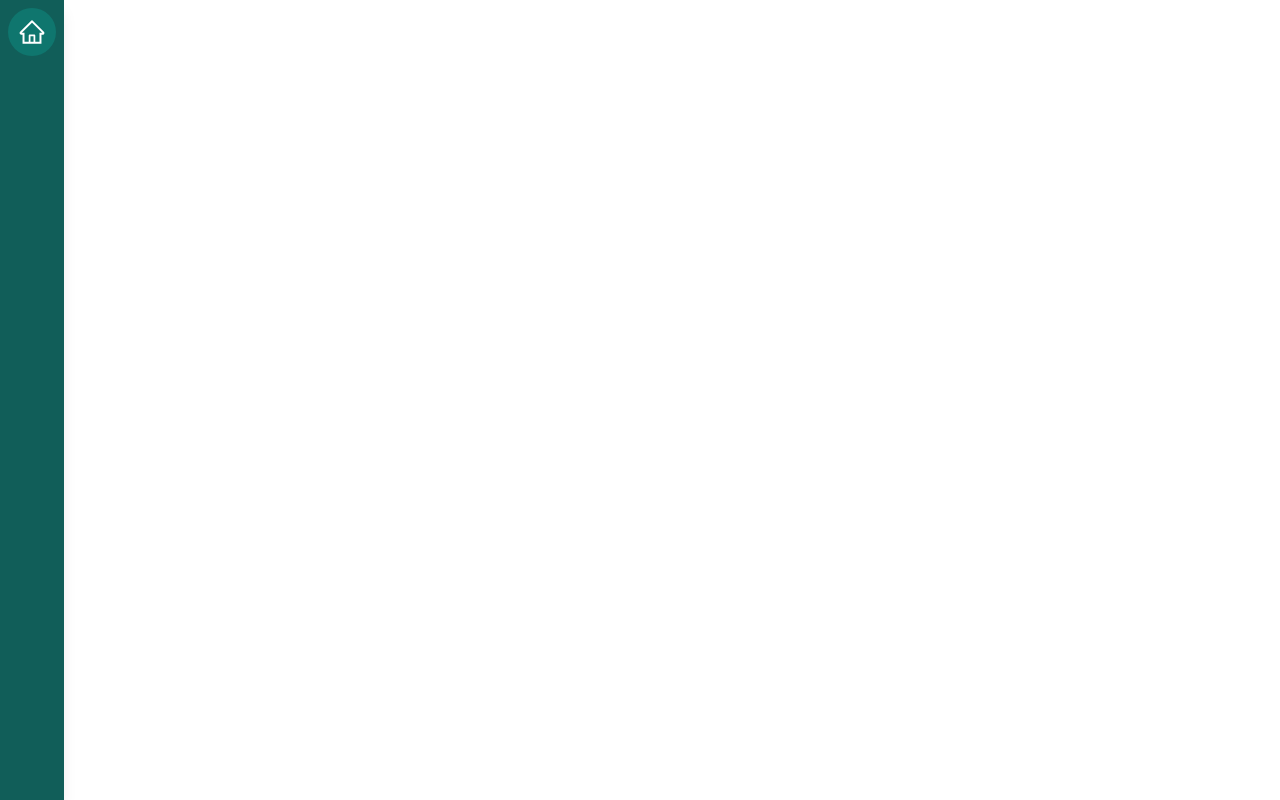
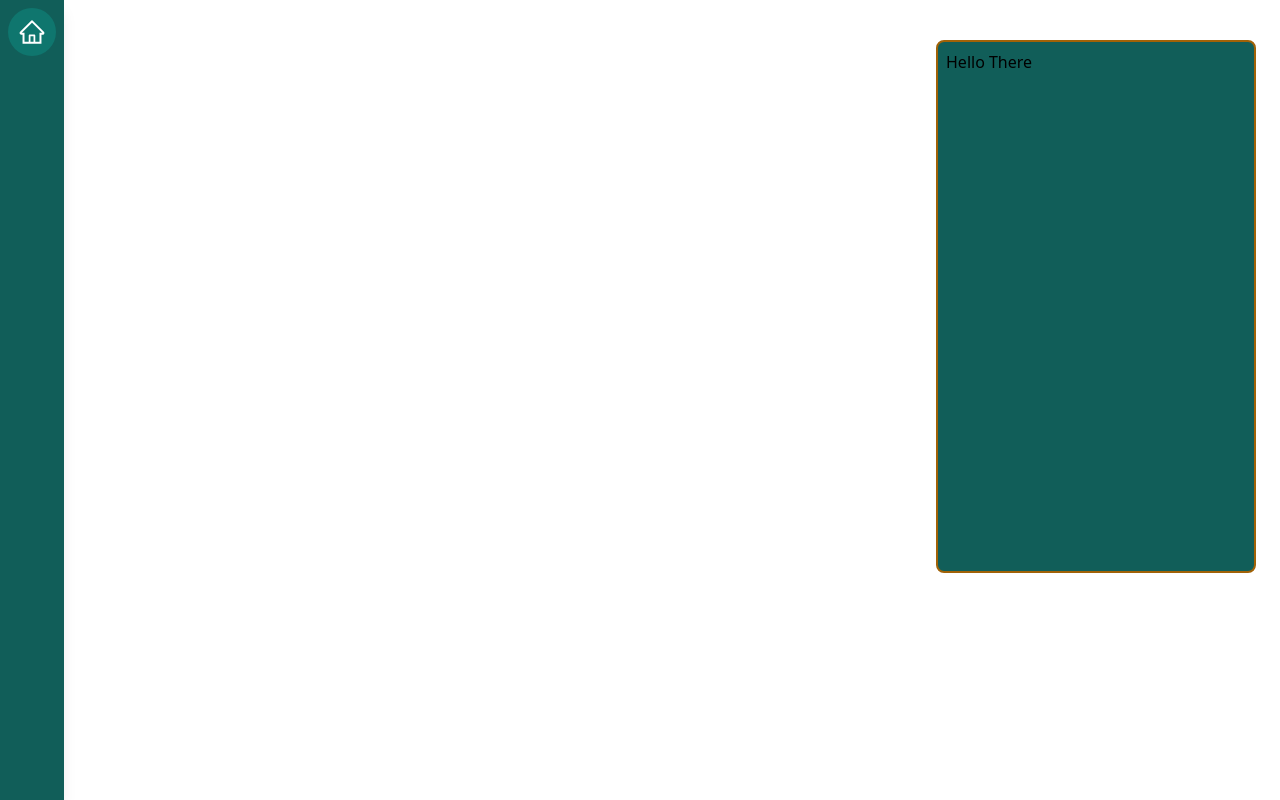
Before and after one commit to anthony-deleon1214/personal-site, a Next.js app: page / in a window 1280 px wide. Built offline with nearby package versions, Linux system fonts and the light colour scheme.

Commit message:
Added Biocard component

```diff
--- /dev/null
+++ b/components/Biocard.tsx
@@ -0,0 +1,9 @@
+const Biocard = () => {
+    return (
+        <div className="biocard">
+            <h2>Hello There</h2>
+        </div>
+    )
+};
+
+export default Biocard;
--- a/components/Layout.tsx
+++ b/components/Layout.tsx
@@ -2,19 +2,16 @@ import React, { ReactNode } from 'react';
 import Link from 'next/link';
 import Head from 'next/head';
 import Sidebar from './Sidebar'
+import Biocard from './Biocard';
 
-type Props = {
-  children?: ReactNode
-  title?: string
-}
-
-const Layout = ({ children, title = 'This is the default title' }: Props) => (
+const Layout = () => (
   <div>
     <Head>
       <title>Anthony Deleon</title>
     </Head>
     <Sidebar></Sidebar>
+    <Biocard></Biocard>
   </div>
 )
 
-export default Layout
+export default Layout;
--- a/package.json
+++ b/package.json
@@ -7,7 +7,7 @@
     "type-check": "tsc"
   },
   "dependencies": {
-    "next": "latest",
+    "next": "^12.3.0",
     "react": "^17.0.2",
     "react-dom": "^17.0.2",
     "react-icons": "^4.4.0"
--- a/styles/index.css
+++ b/styles/index.css
@@ -25,4 +25,11 @@
         text-xs font-bold transition-all duration-100
         scale-0 origin-left;
     }
+
+    .biocard {
+        @apply fixed top-8 right-4 p-2 m-2 rounded-lg
+        bg-teal-800 border-yellow-700 border-solid
+        border-2 h-2/3 w-80
+        active:translate-x-full transition-all
+    }
 }
```
Also changed, not shown: 1 other file (tests, documents, lock files or other folders).
